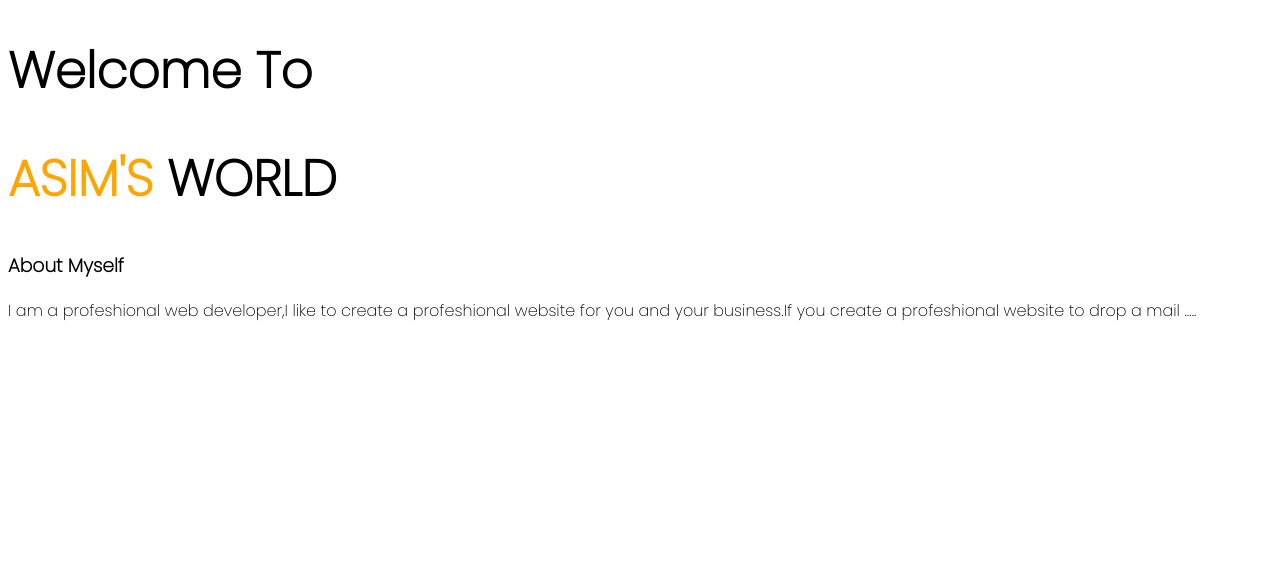
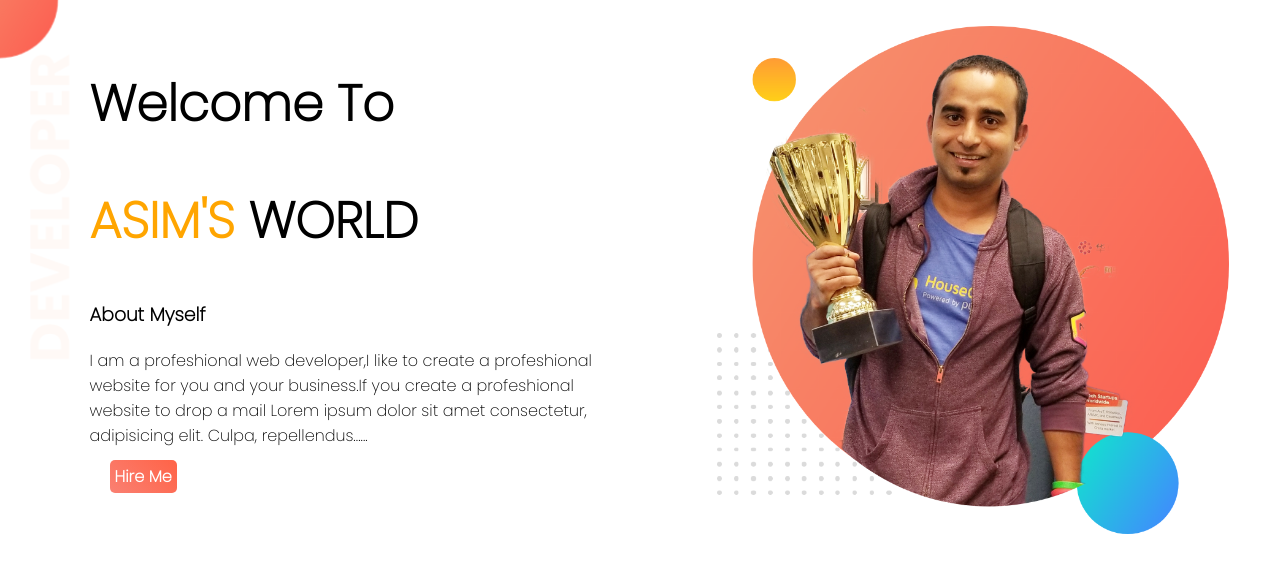
Before and after one commit to Asim-Das/web-portfolio, a plain HTML site: page index.html in a window 1280 px wide. Drawn offline with Linux system fonts and the light colour scheme.

Commit message:
top part added

```diff
--- a/index.html
+++ b/index.html
@@ -10,10 +10,19 @@
 <link href="https://fonts.googleapis.com/css2?family=Poppins:wght@200&display=swap" rel="stylesheet">
 </head>
 <body>
-    <h1>Welcome To</h1>
-    <h1><span class="name-highlight">ASIM'S</span> WORLD</h1>
-    <h3>About Myself</h3>
-    <p>I am a profeshional web developer,I like to create a profeshional website for you and your business.If you create a profeshional website to drop a mail .....</p>
+    <section class="top-banner">
+        <div class="half-width">
+            <h1>Welcome To</h1>
+            <h1><span class="name-highlight">ASIM'S</span> WORLD</h1>
+            <h3>About Myself</h3>
+            <p>I am a profeshional web developer,I like to create a profeshional website for you and your business.If you create a profeshional website to drop a mail Lorem ipsum dolor sit amet consectetur, adipisicing elit. Culpa, repellendus......</p>
+            <a class="link-button" target="_blank" href="https://web.programming-hero.com/">Hire Me</a>
+        </div>
+        <div class="half-width">
+            <img src="images/jhankar.png" alt="">
+        </div>
+
+    </section>
 
 </body>
 </html>
--- a/style.css
+++ b/style.css
@@ -1,5 +1,6 @@
 body{
     font-family: 'Poppins', sans-serif;
+    margin: 0%;
 }
 h1{
     font-size: 50px;
@@ -7,3 +8,29 @@ h1{
 .name-highlight{
     color: orange;
 }
+.half-width{
+    width: 40%;
+    float: left;
+    margin-left: 5%;
+    padding: 2%;
+}
+.half-width img{
+    width: 100%;
+}
+.top-banner{
+    background-image: url(images/top-banner.png);
+    background-repeat: no-repeat;
+}
+section{
+    height: 500px;
+}
+.link-button{
+    text-decoration: none;
+    margin: 10px 20px;
+    padding: 5px;
+    border-radius: 5px;
+    color: white;
+    font-weight: 700;
+    background-image:linear-gradient(45deg,salmon,tomato)
+
+}
```
